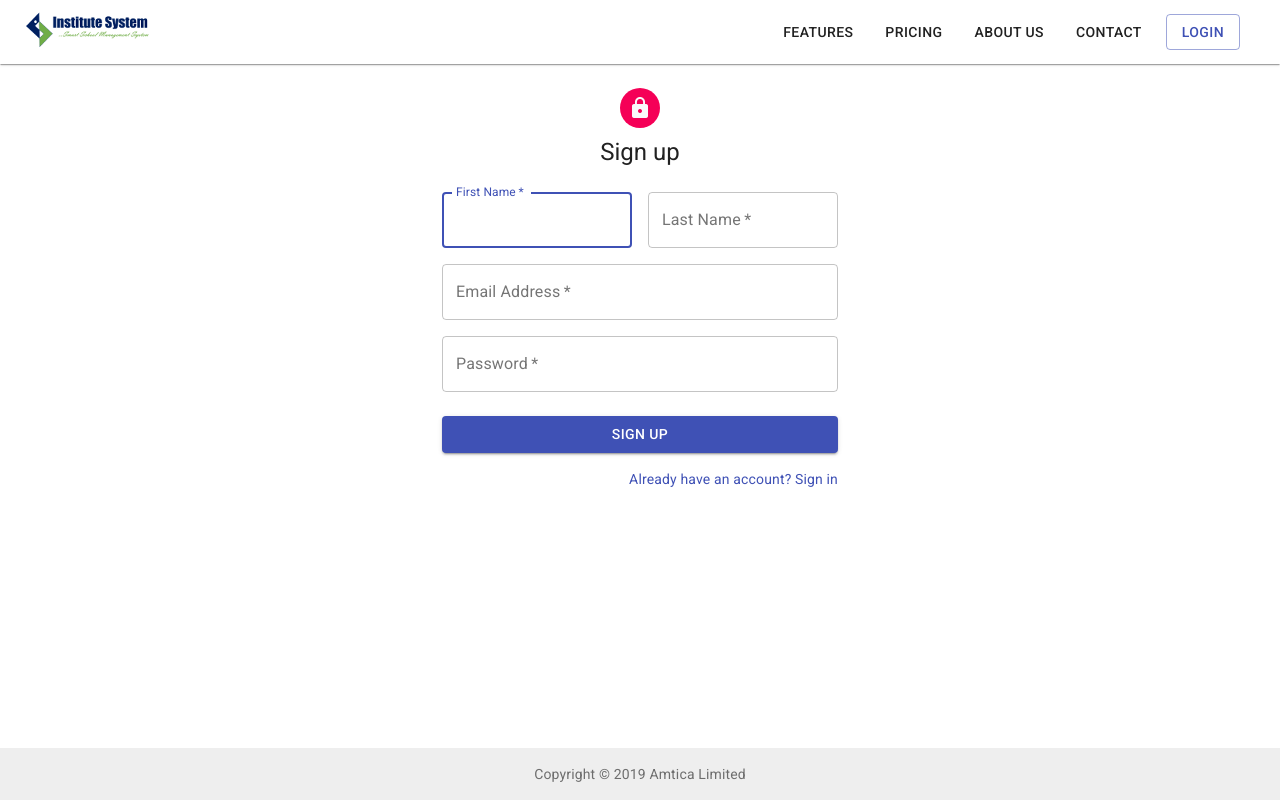
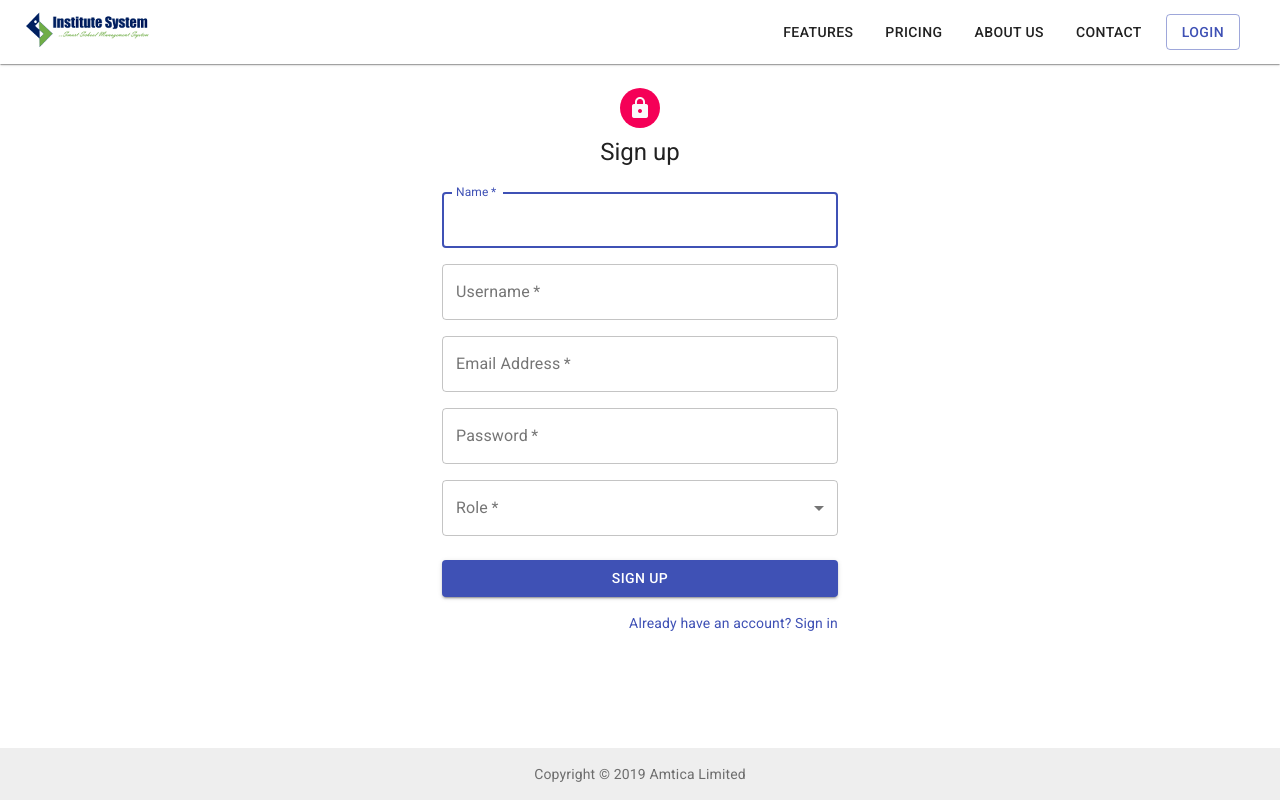
Before and after one commit to divyanshusahu/institutesys, a React (Create React App) app in the folder client/: page /signup in a window 1280 px wide. Built offline with nearby package versions, Linux system fonts and the light colour scheme.

Commit message:
signin/signup UI completed

```diff
--- a/client/src/App.js
+++ b/client/src/App.js
@@ -8,6 +8,7 @@ import Landing from "./components/Landing";
 import Footer from "./components/layouts/Footer";
 import SignIn from "./components/auth/SignIn";
 import SignUp from "./components/auth/SignUp";
+import AdminLogin from "./components/auth/AdminLogin";
 
 const useStyles = makeStyles({
   "@global": {
@@ -36,6 +37,7 @@ function App() {
           <Route exact path="/" component={Landing} />
           <Route exact path="/login" component={SignIn} />
           <Route exact path="/signup" component={SignUp} />
+          <Route exact path="/rootadmin" component={AdminLogin} />
           <Footer />
         </div>
       </React.Fragment>
--- a/client/src/components/auth/SignIn.js
+++ b/client/src/components/auth/SignIn.js
@@ -50,10 +50,10 @@ function SignIn() {
             margin="normal"
             required
             fullWidth
-            id="email"
-            label="Email Address"
-            name="email"
-            autoComplete="email"
+            id="username"
+            label="Username"
+            name="username"
+            autoComplete="username"
             autoFocus
           />
           <TextField
--- a/client/src/components/auth/SignUp.js
+++ b/client/src/components/auth/SignUp.js
@@ -10,6 +10,11 @@ import Icon from "@material-ui/core/Icon";
 import Typography from "@material-ui/core/Typography";
 import { makeStyles } from "@material-ui/core/styles";
 import Container from "@material-ui/core/Container";
+import InputLabel from "@material-ui/core/InputLabel";
+import Select from "@material-ui/core/Select";
+import MenuItem from "@material-ui/core/MenuItem";
+import OutlinedInput from "@material-ui/core/OutlinedInput";
+import FormControl from "@material-ui/core/FormControl";
 
 const useStyles = makeStyles(theme => ({
   paper: {
@@ -33,6 +38,22 @@ const useStyles = makeStyles(theme => ({
 
 export default function SignUp() {
   const classes = useStyles();
+  const [values, setValues] = React.useState({
+    role: "",
+  });
+
+  const inputLabel = React.useRef(null);
+  const [labelWidth, setLabelWidth] = React.useState(0);
+  React.useEffect(() => {
+    setLabelWidth(inputLabel.current.offsetWidth);
+  }, []);
+
+  function handleChange(event) {
+    setValues(oldValues => ({
+      ...oldValues,
+      [event.target.name]: event.target.value
+    }));
+  }
 
   return (
     <Container component="main" maxWidth="xs">
@@ -46,27 +67,27 @@ export default function SignUp() {
         </Typography>
         <form className={classes.form} noValidate>
           <Grid container spacing={2}>
-            <Grid item xs={12} sm={6}>
+            <Grid item xs={12}>
               <TextField
-                autoComplete="fname"
-                name="firstName"
+                autoComplete="name"
+                name="name"
                 variant="outlined"
                 required
                 fullWidth
-                id="firstName"
-                label="First Name"
+                id="name"
+                label="Name"
                 autoFocus
               />
             </Grid>
-            <Grid item xs={12} sm={6}>
+            <Grid item xs={12}>
               <TextField
                 variant="outlined"
                 required
                 fullWidth
-                id="lastName"
-                label="Last Name"
-                name="lastName"
-                autoComplete="lname"
+                id="username"
+                label="Username"
+                name="username"
+                autoComplete="username"
               />
             </Grid>
             <Grid item xs={12}>
@@ -92,6 +113,30 @@ export default function SignUp() {
                 autoComplete="current-password"
               />
             </Grid>
+            <Grid item xs={12}>
+              <FormControl required variant="outlined" fullWidth>
+                <InputLabel ref={inputLabel} htmlFor="role">
+                  Role
+                </InputLabel>
+                <Select
+                  value={values.role}
+                  onChange={handleChange}
+                  input={
+                    <OutlinedInput
+                      labelWidth={labelWidth}
+                      name="role"
+                      id="role"
+                    />
+                  }
+                >
+                  <MenuItem value="Institute">Institute</MenuItem>
+                  <MenuItem value="School">School</MenuItem>
+                  <MenuItem value="Teacher">Teacher</MenuItem>
+                  <MenuItem value="Student">Student</MenuItem>
+                  <MenuItem value="Parent">Parent</MenuItem>
+                </Select>
+              </FormControl>
+            </Grid>
           </Grid>
           <Button
             type="submit"
```
